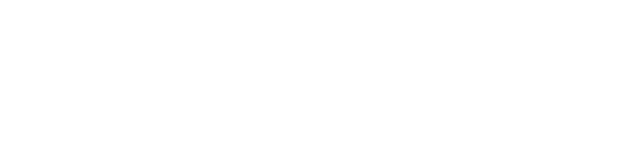
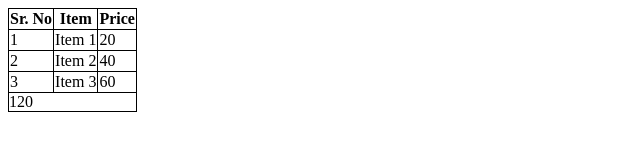
Before and after one commit to acciojob/grofers-checkout-2-nikhil-rawat02, a website: page main.html in a window 1280 px wide. Shown: the whole page, without its empty margins (0-640 px from the left). Drawn offline with Linux system fonts and the light colour scheme.

Commit message:
created a submission

```diff
--- a/main.html
+++ b/main.html
@@ -8,6 +8,30 @@
 
 <body>
 	<!-- the entire body must be written by student -->
+	<table>
+		<thead>
+			<th>Sr. No</th>
+			<th>Item</th>
+			<th>Price</th>
+		</thead>
+		<tbody>
+			<tr>
+				<td>1</td>
+				<td>Item 1</td>
+				<td data-ns-test="price">20</td>
+			</tr>
+			<tr>
+				<td>2</td>
+				<td>Item 2</td>
+				<td>40</td>
+			</tr>
+			<tr>
+				<td>3</td>
+				<td>Item 3</td>
+				<td>60</td>
+			</tr>
+		</tbody>
+	</table>
     <script type="text/javascript" src="./script.js">
 </script>
 
--- a/script.js
+++ b/script.js
@@ -1 +1,12 @@
 //your code here
+const tbody = document.getElementsByTagName("tbody")[0];
+const td = document.querySelectorAll("tbody tr");
+let sum = 0;
+for(let i =0; i < td.length; i++){
+	 sum += parseInt(td[i].children[2].innerText);
+}
+const newTd = document.createElement("tr");
+newTd.innerText = sum;
+newTd.setAttribute('data-ns-test', 'grandTotal');
+
+tbody.appendChild(newTd);
--- a/styles.css
+++ b/styles.css
@@ -1,2 +1,6 @@
 
 /* Your CSS Code here. */
+table,thead,tbody,tr,td,th{
+	border:1px solid black;
+	border-collapse : collapse;
+}
```
